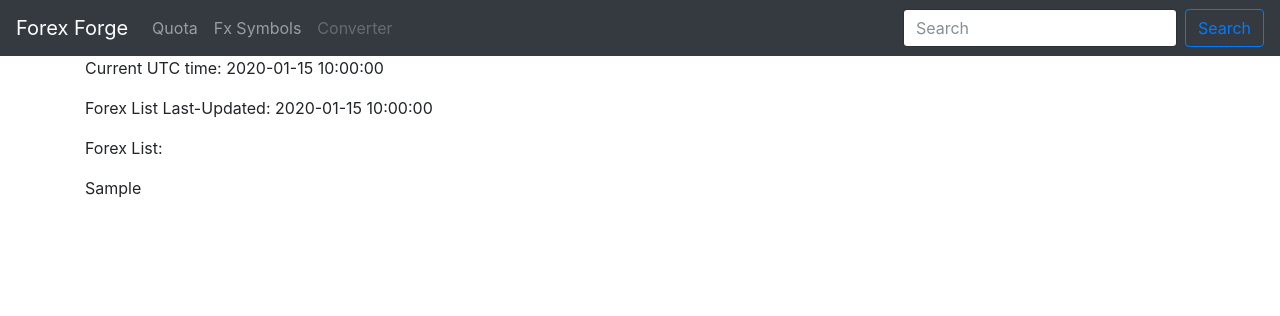
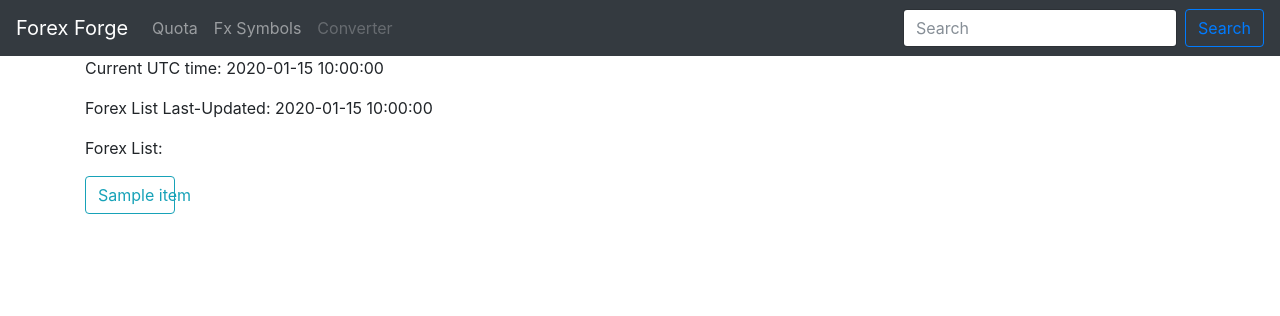
Before and after one commit to DogeSWL/forex_App, a Flask app: template templates/fxSymb.html in a window 1280 px wide. Shown: the top 316 px of the page. Run offline with Flask 2, Linux system fonts and the light colour scheme; tables that the repository leaves empty hold one stand-in row (values such as "Sample post"); the template is opened without the code that fills it: values that come from a table or form of the project are taken from there, most other values are stand-ins (such as "Sample title", 1, 10 or a date in 2020); some libraries are stand-ins or nearby versions.

Commit message:
made Fx Symbols page pretty

```diff
--- a/static/css/styles.css
+++ b/static/css/styles.css
@@ -9,3 +9,8 @@
 .showLine {
    border: solid black;
 }
+
+.fxBtn {
+   width: 90px;
+   text-align: center;
+}
--- a/templates/fxSymb.html
+++ b/templates/fxSymb.html
@@ -4,7 +4,9 @@
     <p>Current UTC time: {{utcTime}}</p>
     <p>Forex List Last-Updated: {{dbFxList.lastUpdated}}</p>
     <p>Forex List:</p>
-    <p>{{fxList}}</p>
 
+    {% for item in fxList: %}
+       <button type="button" class="btn btn-outline-info fxBtn">{{item}}</button>
+    {% endfor %}
 </div>
 {% endblock %}
```
